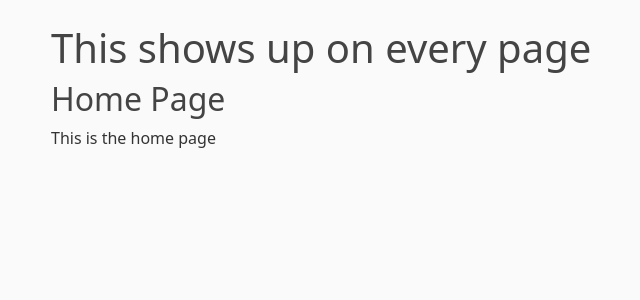
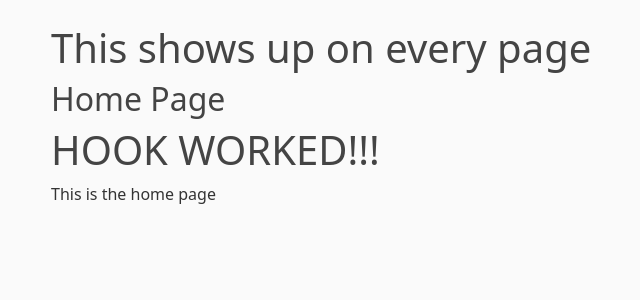
Before and after one commit to ygeleta23/seoflaskdemo0, a Flask app: page / in a window 1280 px wide. Shown: the part 56-356 px from the top of the page, without its empty margins (31-671 px from the left). Run offline with Flask 3, Linux system fonts and the light colour scheme.

Commit message:
added header to home

```diff
--- a/templates/home.html
+++ b/templates/home.html
@@ -1,5 +1,6 @@
 {% extends "layout.html" %}
 {% block content %}
     <h2>{{ subtitle }}</h2>
+    <h1>HOOK WORKED!!!</h1>
     <p>{{ text }}</p>
 {% endblock content %}
```
